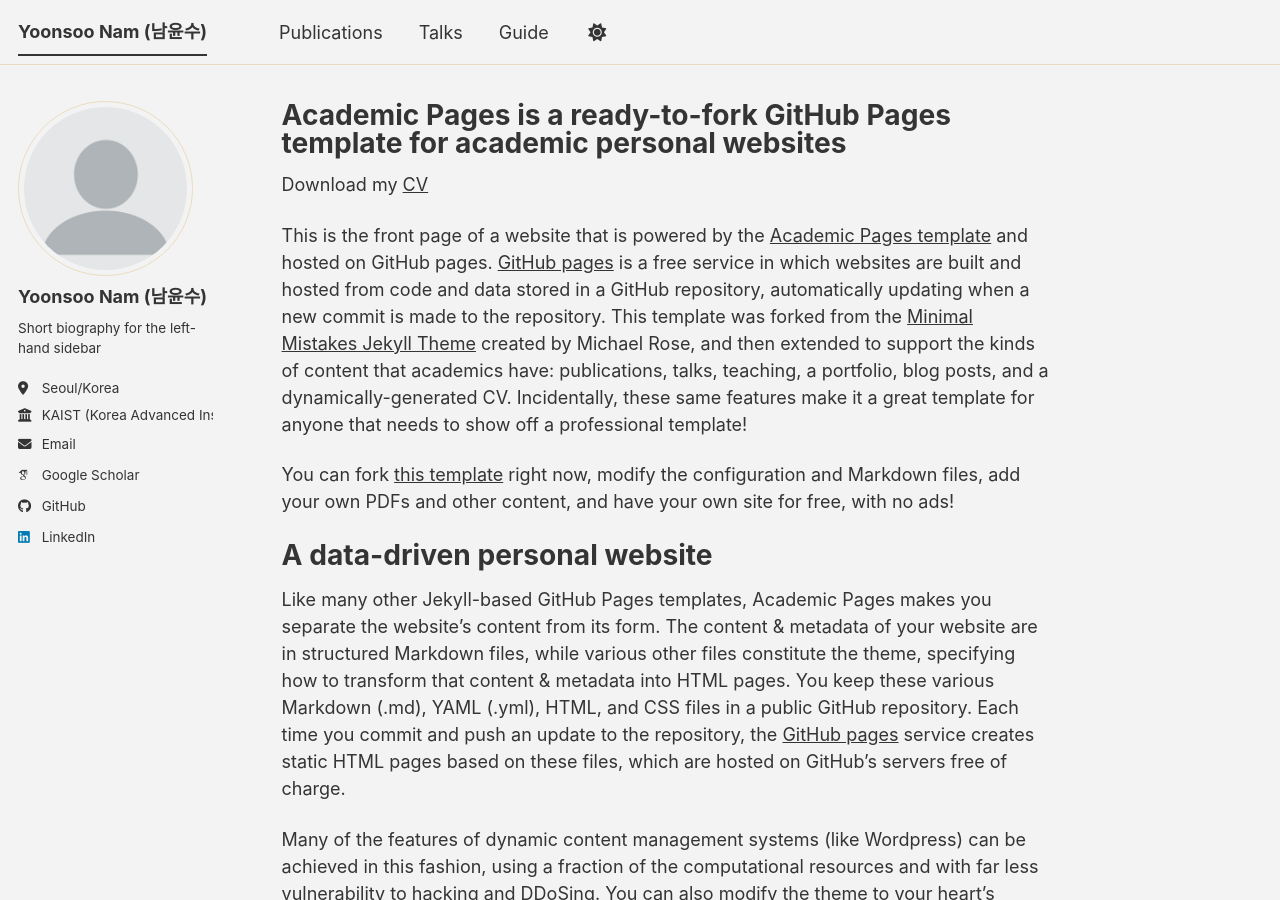
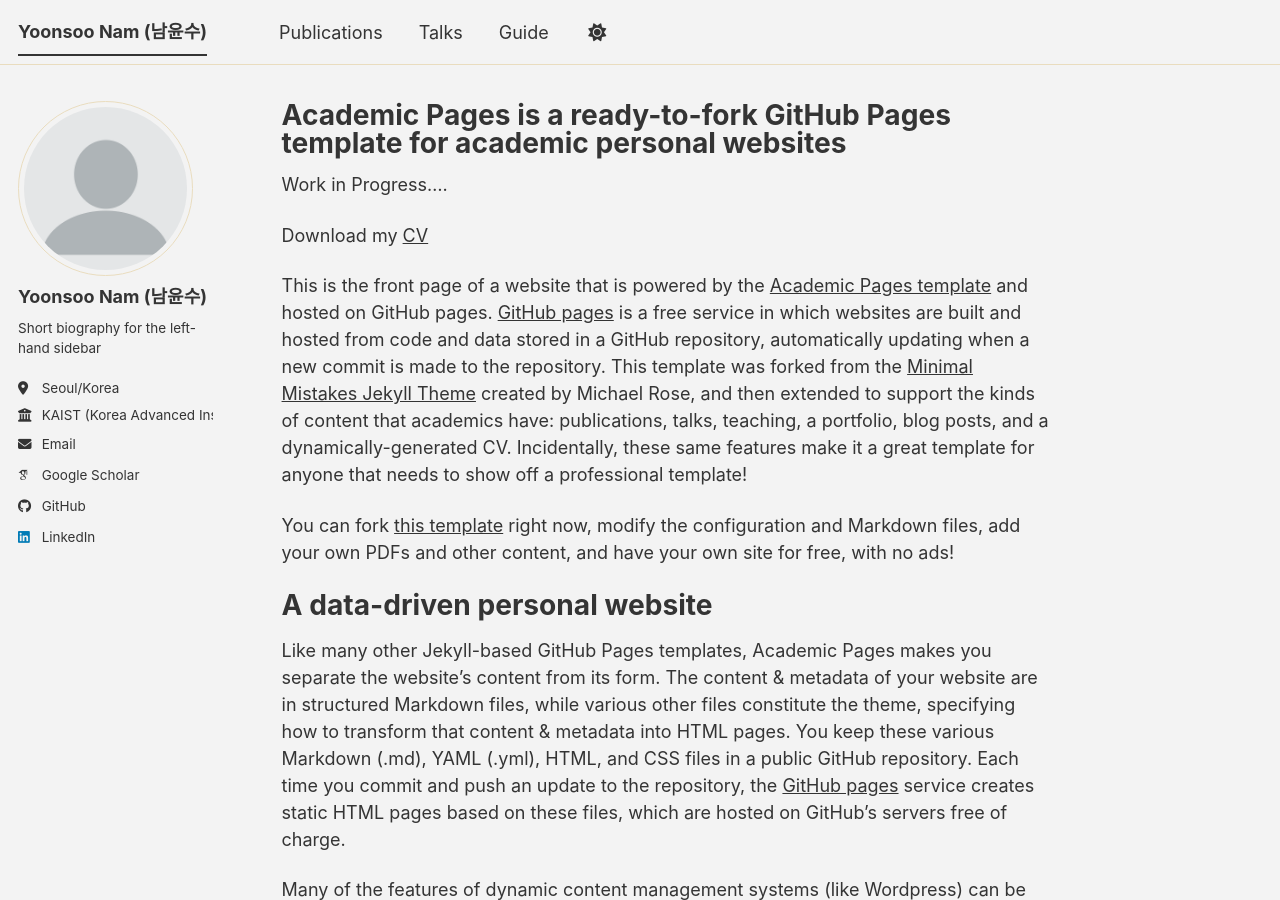
Before and after one commit to yoonsoonam119/yoonsoonam119.github.io, a Jekyll site: the page built from _pages/about.md, in a window 1280 px wide and 900 px high. Built offline with Jekyll 4.4.1, drawn with Linux system fonts in a browser that asks for light colours; some web fonts are replaced; a script bundle is joined from its source files by our own code; library files that are not in the unit come from our copies.

Commit message:
Update about.md

```diff
--- a/_pages/about.md
+++ b/_pages/about.md
@@ -6,8 +6,9 @@
   - /about/
   - /about.html
 ---
+Work in Progress....
 
-Download my [CV](https://github.com/yoonsoonam119/yoonsoonam119.github.io/files/YoonsooNam_CV2026.pdf)
+Download my [CV](https://yoonsoonam119.github.io/files/YoonsooNam_CV2026.pdf)
 
 This is the front page of a website that is powered by the [Academic Pages template](https://github.com/academicpages/academicpages.github.io) and hosted on GitHub pages. [GitHub pages](https://pages.github.com) is a free service in which websites are built and hosted from code and data stored in a GitHub repository, automatically updating when a new commit is made to the repository. This template was forked from the [Minimal Mistakes Jekyll Theme](https://mmistakes.github.io/minimal-mistakes/) created by Michael Rose, and then extended to support the kinds of content that academics have: publications, talks, teaching, a portfolio, blog posts, and a dynamically-generated CV. Incidentally, these same features make it a great template for anyone that needs to show off a professional template!
 
```
